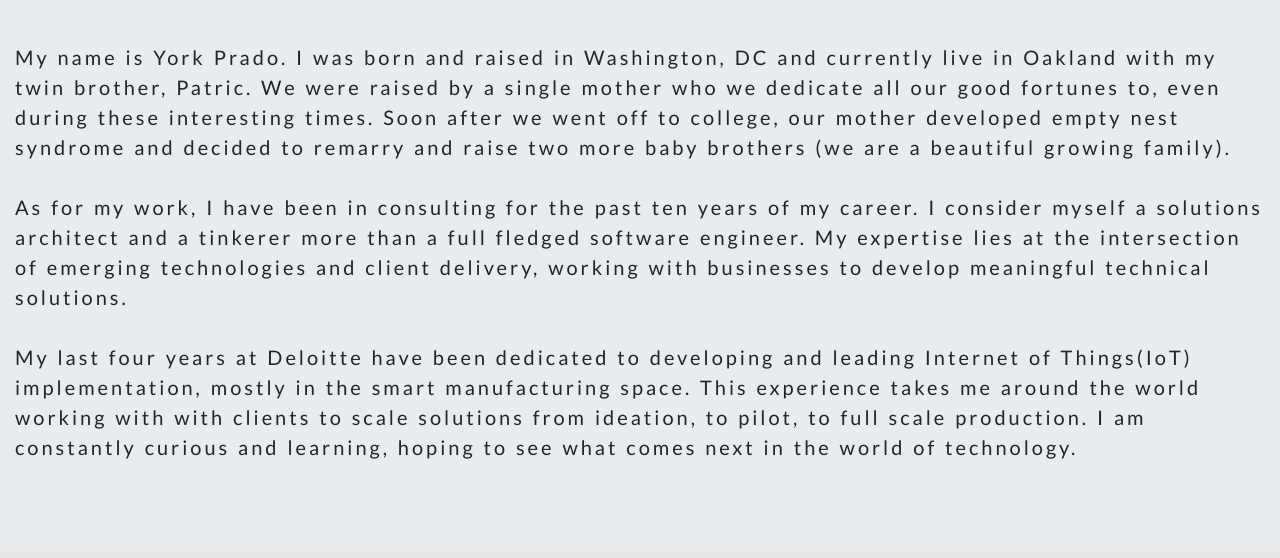
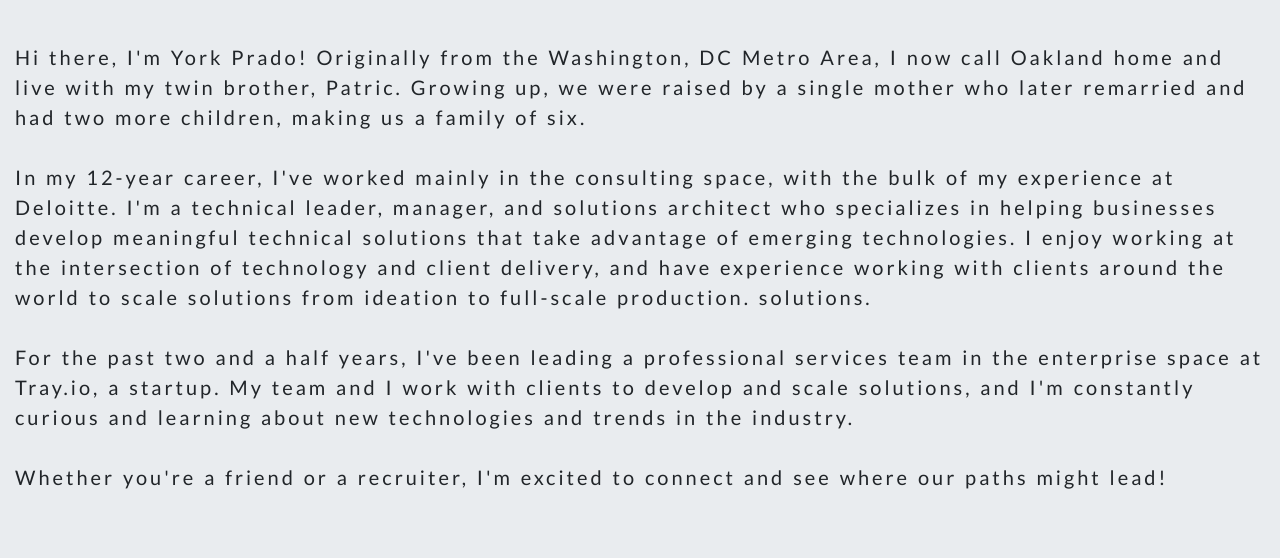
Before and after one commit to Yoprado/YorkPrado.Com, a Nuxt app: page /AboutMe in a window 1280 px wide. Shown: the part 202-760 px from the top of the page. Built offline with nearby package versions, Linux system fonts and the light colour scheme; what vue-instantsearch would draw is missing.

Commit message:
Edited and updated content for 2023

```diff
--- a/pages/AboutMe.vue
+++ b/pages/AboutMe.vue
@@ -21,28 +21,28 @@
             </client-only>
             <h1 class="display-3">About Me</h1>
             <p class="lead">
-              My name is York Prado. I was born and raised in Washington, DC and
-              currently live in Oakland with my twin brother, Patric. We were
-              raised by a single mother who we dedicate all our good fortunes
-              to, even during these interesting times. Soon after we went off to
-              college, our mother developed empty nest syndrome and decided to
-              remarry and raise two more baby brothers (we are a beautiful
-              growing family).
+              Hi there, I'm York Prado! Originally from the Washington, DC Metro
+              Area, I now call Oakland home and live with my twin brother,
+              Patric. Growing up, we were raised by a single mother who later
+              remarried and had two more children, making us a family of six.
               <br /><br />
-              As for my work, I have been in consulting for the past ten years
-              of my career. I consider myself a solutions architect and a
-              tinkerer more than a full fledged software engineer. My expertise
-              lies at the intersection of emerging technologies and client
-              delivery, working with businesses to develop meaningful technical
-              solutions.
+              In my 12-year career, I've worked mainly in the consulting space,
+              with the bulk of my experience at Deloitte. I'm a technical
+              leader, manager, and solutions architect who specializes in
+              helping businesses develop meaningful technical solutions that
+              take advantage of emerging technologies. I enjoy working at the
+              intersection of technology and client delivery, and have
+              experience working with clients around the world to scale
+              solutions from ideation to full-scale production. solutions.
               <br /><br />
-              My last four years at Deloitte have been dedicated to developing
-              and leading Internet of Things(IoT) implementation, mostly in the
-              smart manufacturing space. This experience takes me around the
-              world working with with clients to scale solutions from ideation,
-              to pilot, to full scale production. I am constantly curious and
-              learning, hoping to see what comes next in the world of
-              technology.
+              For the past two and a half years, I've been leading a
+              professional services team in the enterprise space at Tray.io, a
+              startup. My team and I work with clients to develop and scale
+              solutions, and I'm constantly curious and learning about new
+              technologies and trends in the industry.
+              <br /><br />
+              Whether you're a friend or a recruiter, I'm excited to connect and
+              see where our paths might lead!
               <br /><br />
             </p>
           </b-col>
--- a/pages/FamilyRecipes.vue
+++ b/pages/FamilyRecipes.vue
@@ -6,13 +6,16 @@
           Family Recipes
         </template>
         <template v-slot:lead>
-          I am proud to be Peruvian American, and if you've had the pleasure of
-          eating with a family of us, you know how much we love food. I am
-          dedicating this page to my own family's recipes (partly so I don't
-          have to keep on bothering my mother for the ingredients). I plan on
-          splitting this page out to go in depth on the cooking process and
-          recipe. I welcome any suggestions and of course,
-          <i>Stay tuned!</i>
+          As a proud Peruvian American, I come from a family that loves food. If
+          you've ever had the pleasure of sharing a meal with us, you know
+          exactly what I mean! That's why I'm dedicating this page to my own
+          family's recipes - partly to preserve our culinary traditions, and
+          partly so I don't have to keep bothering my mother for the
+          ingredients. On this page, I plan on sharing detailed cooking
+          processes and ingredient lists, so you can recreate these delicious
+          dishes in your own kitchen. I welcome any suggestions you may have,
+          and invite you to stay tuned as I continue to add more of my family's
+          favorite recipes.
         </template>
       </b-jumbotron>
     </div>
--- a/pages/Photography.vue
+++ b/pages/Photography.vue
@@ -6,12 +6,17 @@
           Travel & Photography
         </template>
         <template v-slot:lead>
-          The last five years have been kind to me in that I've been able to
-          travel to 28 countries and counting! Growing up to a single mother in
-          a very latin household, I've been grateful for all the opportunities
-          I've been given. Beyond just photography, I plan on highlighting
-          restaurants, points of interest, and unique stories as I build this
-          page out more into individual pages. <i>Stay tuned!</i>
+          Over the past ten years, I've had the incredible opportunity to travel
+          to 28 countries and counting. As someone who grew up in a Latin
+          household with a single mother, I'm incredibly grateful for all of the
+          experiences that travel has afforded me. Through my photography, I
+          hope to capture the unique beauty of each destination I visit. But
+          this website is about more than just pretty pictures - I also plan on
+          highlighting great restaurants, must-see points of interest, and
+          sharing unique stories from my travels. Whether you're a fellow
+          adventurer or a recruiter looking to learn more about my skills and
+          interests, I invite you to stay tuned as I continue to build out this
+          site!
         </template>
       </b-jumbotron>
     </div>
--- a/pages/Projects.vue
+++ b/pages/Projects.vue
@@ -5,13 +5,22 @@
         Side Projects and Hobbies
       </template>
       <template v-slot:lead>
-        Currently my project work has me deliver smart factory projects all
-        across the States. Beyond that work and travel, my passions include
-        exploring emerging technologies, developing analytics visualizations,
-        and all things IoT. I plan on further extending out this page into
-        individual side project pages to describe my journey in each project and
-        share what I can.
-        <i> Stay Tuned!</i>
+        In addition to managing a professional services team that delivers
+        integrations using a modern low-code SaaS platform for enterprise-level
+        customers, I also love to work on side projects and explore new
+        technologies in my spare time.
+        <br /><br />
+        On this page, you can learn more about my personal projects and
+        technical endeavors outside of my job. From building small applications
+        to experimenting with cutting-edge technologies, I'm always looking for
+        new ways to expand my skills and knowledge.
+        <br /><br />
+        Currently, I'm in the process of developing individual pages for each of
+        my side projects to provide more details about my journey and share what
+        I've learned along the way. So stay tuned for more updates!
+        <br /><br />
+        If you have any questions or want to discuss a potential collaboration,
+        feel free to reach out to me. Thanks for visiting!
       </template>
     </b-jumbotron>
 
--- a/pages/Resume.vue
+++ b/pages/Resume.vue
@@ -24,8 +24,8 @@
           <b-col class="button-col"
             ><b-button
               class="projectButton"
-              href="/YorkPrado2020.pdf"
-              download="YorkPradoResume.pdf"
+              href="/York_Prado_Resume_2023.pdf"
+              download="York_Prado_Resume_2023.pdf"
               >Download Resume</b-button
             ></b-col
           >
@@ -38,7 +38,7 @@
 export default {
   data() {
     return {
-      pdfSrc: '/YorkPrado2020.pdf',
+      pdfSrc: '/York_Prado_Resume_2023.pdf',
       pdfPageCount: 0,
     };
   },
--- a/pages/index.vue
+++ b/pages/index.vue
@@ -2,16 +2,26 @@
   <div class="indexClass vh-90">
     <b-jumbotron class="headerClass">
       <template v-slot:header>
-        Hello, <b class="boldest">I'm York.</b><br />
-        I'm a Solutions Architect from Oakland, CA.
+        Hi there, I'm <b class="boldest">York Prado</b>! <br /><br />
+        I am a Professional Services Leader and Solutions Architect Manager
+        based in
+        <b class="boldest"> Oakland, CA</b>, in the
+        <b class="boldest">Consulting and Product Space</b>.
       </template>
       <template v-slot:lead>
-        My work has sent me all over the world, working with clients to deliver
-        meaningful, scalable web solutions from ideation, to pilot, to full
-        scale production. My experience involves full stack development
-        specializing in analytics visualizations and emerging technologies such
-        as IoT, 3D printing, cognitive computing, natural language processing,
-        and augmented/virtual reality.
+        From ideation to pilot to full-scale production, I've spent the last 13
+        years leading the development of impactful and scalable web-based
+        solutions for customers on a global scale.
+        <br /><br />
+        With a keen focus on enterprise customer needs, my main skill sets
+        encompass the use of integrations with disparate SaaS platforms using
+        low-code solutions, and integrating IoT in an advanced manufacturing
+        environment. I have also leveraged cutting-edge technologies such as
+        IoT, 3D printing, cognitive computing, natural language processing, and
+        augmented/virtual reality. <br /><br />
+        I am passionate about helping my clients achieve success through
+        innovative solutions that solve complex business challenges. Let's work
+        together to build something great!
       </template>
       <b-button class="projectButton" :to="{ name: 'Projects' }"
         >See My Projects</b-button
```
Also changed, not shown: 1 other file (tests, documents, lock files or other folders).
